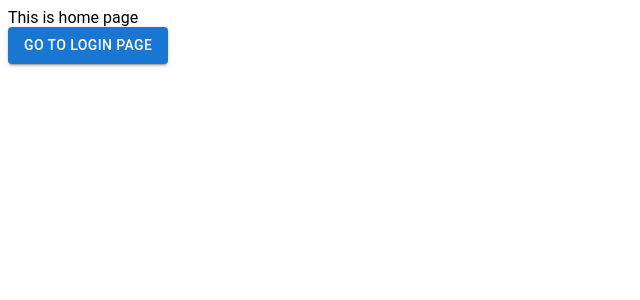
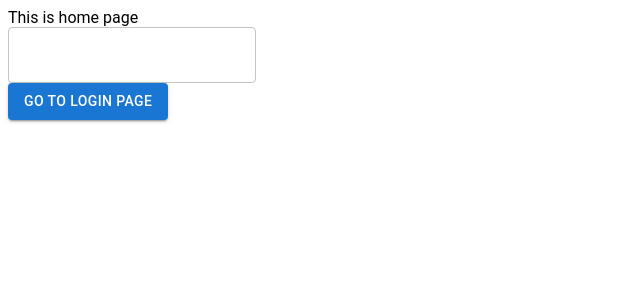
Before and after one commit to iambaangkok/challenge-organizer-frontend, a Next.js app: page / in a window 1280 px wide. Shown: the top 300 px of the page, without its empty margins (0-640 px from the left). Built offline with nearby package versions, Linux system fonts and the light colour scheme.

Commit message:
just to pull globe css

```diff
--- /dev/null
+++ b/components/challengecreation/TextField.tsx
@@ -0,0 +1,16 @@
+import {TextField} from '@mui/material';
+import { alpha, styled } from '@mui/material/styles';
+
+
+interface textdata{
+    fieldname: string,
+    helper: string
+}
+
+
+
+export default function TextField_(data: textdata){
+    return(
+        <TextField id="outlined-basic" label="" variant="outlined" />
+    )
+}
--- a/pages/index.tsx
+++ b/pages/index.tsx
@@ -5,8 +5,14 @@ import { Button, Grid, Stack } from "@mui/material";
 
 import { Delete } from '@mui/icons-material'
 import Link from 'next/link';
+import TF from'../components/challengecreation/TextField'
 
 const inter = Inter({ subsets: ['latin'] })
+const testdata = {
+    fieldname: "challengename",
+    helper: "help"
+
+}
 
 export default function Home() {
   return (
@@ -15,7 +21,9 @@ export default function Home() {
         <title>Login Page</title>
       </Head>
       <div>This is home page</div>
+      <div><TF {...testdata}></TF></div>
       <Link href='\login' className='no-underline'>
+
         <Button variant='contained'>
           Go to Login page
         </Button>
```
